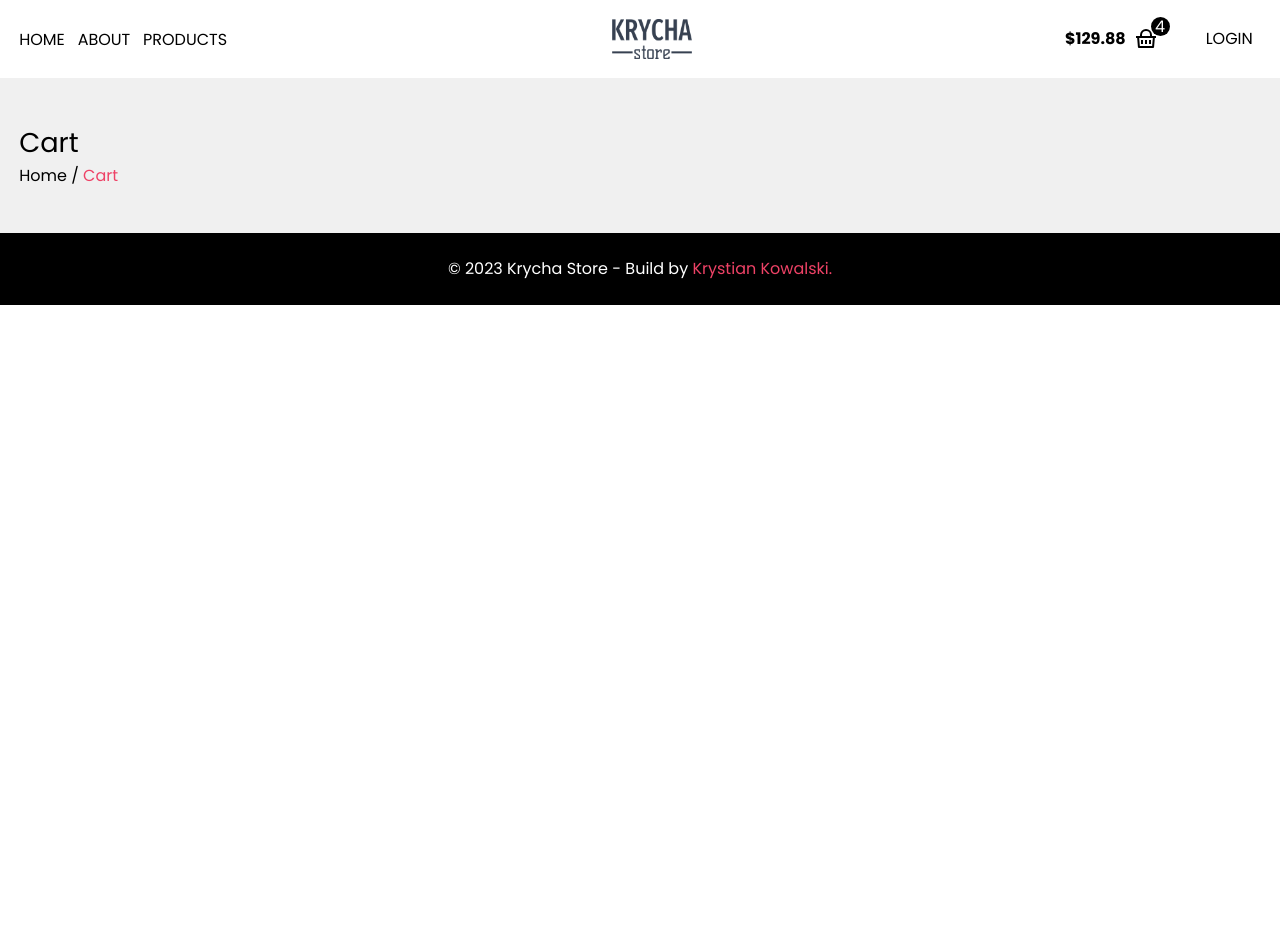
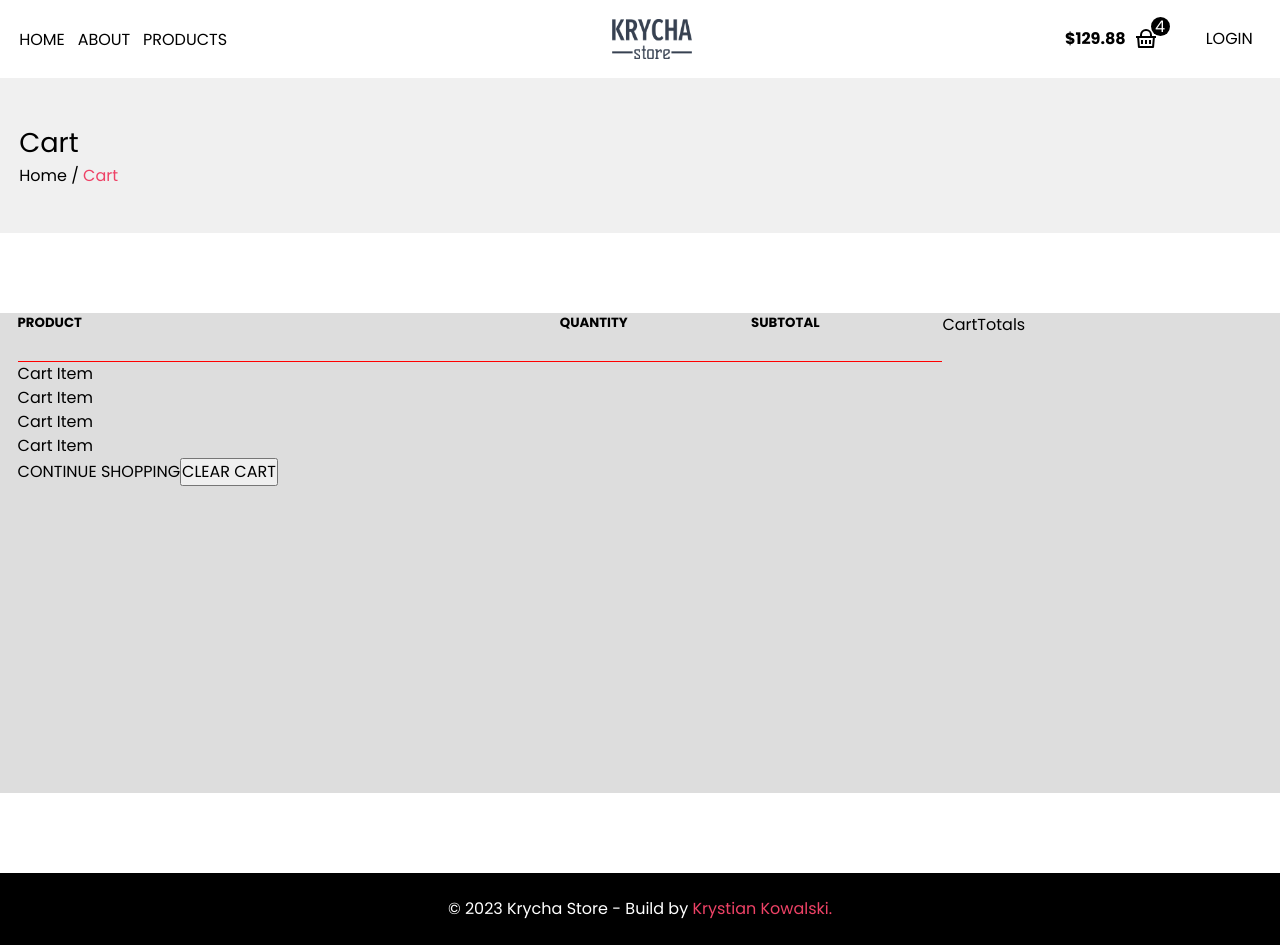
Before and after one commit to Krycha94/fullstack-nextjs-ecommerce, a Next.js app: page /cart in a window 1280 px wide. Before the commit the page ends 800 px from the top, so only its background shows below. Built offline with nearby package versions, Linux system fonts and the light colour scheme.

Commit message:
Create CartContent and CartColumns components

```diff
--- a/app/cart/page.tsx
+++ b/app/cart/page.tsx
@@ -1,4 +1,5 @@
 import Breadcrumbs from "@/components/Breadcrumbs/Breadcrumbs";
+import CartContent from "@/components/CartContent/CartContent";
 
 export const metadata = {
 	title: "Krycha Store - Cart",
@@ -13,6 +14,7 @@ const CartPage = () => {
 	return (
 		<>
 			<Breadcrumbs title="cart" />
+			<CartContent />
 		</>
 	);
 };
--- /dev/null
+++ b/components/CartColumns/CartColumns.module.scss
@@ -0,0 +1,11 @@
+@use "@/styles/mixins.scss" as m;
+@use "@/styles/breakpoints.scss" as b;
+@use "@/styles/variables" as v;
+
+.column {
+	display: grid;
+	grid-template-columns: 3fr 1fr 1fr auto;
+	column-gap: 1rem;
+  padding-bottom: 1.8rem;
+  border-bottom: 1px solid red;
+}
--- /dev/null
+++ b/components/CartColumns/CartColumns.tsx
@@ -0,0 +1,13 @@
+import styles from "./CartColumns.module.scss";
+
+const CartColumns = () => {
+	return (
+		<div className={styles.column}>
+			<h5>PRODUCT</h5>
+			<h5>QUANTITY</h5>
+			<h5>SUBTOTAL</h5>
+      <span></span>
+		</div>
+	);
+};
+export default CartColumns;
--- /dev/null
+++ b/components/CartContent/CartContent.module.scss
@@ -0,0 +1,48 @@
+@use "@/styles/mixins.scss" as m;
+@use "@/styles/breakpoints.scss" as b;
+@use "@/styles/variables" as v;
+
+.cartContent {
+	background-color: #ddd;
+	@include m.container;
+	margin: 2rem auto;
+	padding: 0 0.9rem;
+	display: grid;
+	min-height: 60vh;
+
+	@include b.breakpoint(md) {
+		padding: 0 1.1rem;
+		margin: 5rem auto;
+	}
+
+	@include b.breakpoint(lg) {
+		grid-template-columns: 1fr 320px;
+	}
+
+	@media screen and (min-width: 1340px) {
+		padding: 0;
+	}
+
+	&__empty {
+		h2 {
+			margin-bottom: 2rem;
+		}
+
+		a {
+			padding: 0.8rem 1.2rem;
+			background-color: v.$color-font;
+			color: v.$color-bg;
+			transition: v.$transition;
+
+			&:hover,
+			&:active,
+			&:focus {
+				background-color: v.$color-bg;
+				color: v.$color-font;
+				border: 1px solid v.$color-font;
+			}
+		}
+	}
+
+
+}
--- /dev/null
+++ b/components/CartContent/CartContent.tsx
@@ -0,0 +1,40 @@
+"use client";
+
+import Link from "next/link";
+import { useCartContext } from "@/context/CartContext";
+import styles from "./CartContent.module.scss";
+import CartColumns from "../CartColumns/CartColumns";
+
+const CartContent = () => {
+	const { cart } = useCartContext();
+
+	const emptyCart = (
+		<div className={styles.cartContent__empty}>
+			<h2>Your cart is empty!</h2>
+			<Link href="/products">Add products</Link>
+		</div>
+	);
+
+	return (
+		<section className={styles.cartContent}>
+			{cart.length < 1 ? (
+				emptyCart
+			) : (
+				<>
+					<div className={styles.cartContent__items}>
+						<CartColumns />
+						{cart?.map((item) => (
+							<div>Cart Item</div>
+						))}
+						<div className={styles.cartContent__links}>
+							<Link href="/products">CONTINUE SHOPPING</Link>
+							<button>CLEAR CART</button>
+						</div>
+					</div>
+					<div>CartTotals</div>
+				</>
+			)}
+		</section>
+	);
+};
+export default CartContent;
--- a/context/CartContext.tsx
+++ b/context/CartContext.tsx
@@ -1,16 +1,17 @@
 "use client";
-
+import { products } from "@/utils/dummyData";
 import { createContext, useContext, useReducer, ReactNode } from "react";
 import cartReducer from "@/reducers/CartReducer";
 
 export const initialState = {
-	cart: ["product1", "product2"],
+	// cart: [],
+	cart: products,
 	amount: 5,
 };
 
 type CartContextType = {
-  //todo import product type
-	cart: string[];
+	//todo import product type
+	cart: any[];
 };
 
 const CartContext = createContext<CartContextType>(initialState);
```
